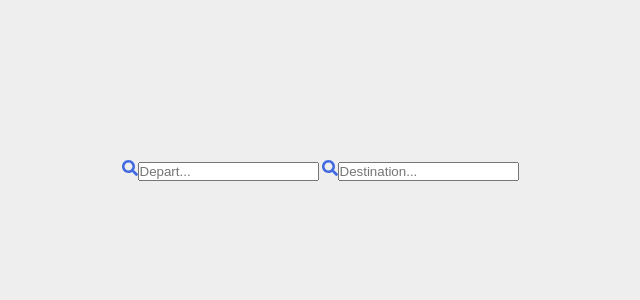
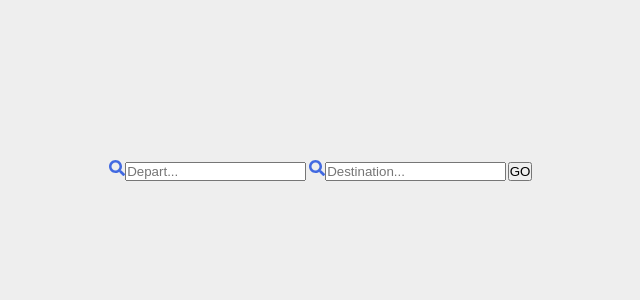
Before and after one commit to adarshm11/airline-tracker, a React (Create React App) app in the folder airline-tracker/: page / in a window 1280 px wide. Shown: the top 300 px of the page, without its empty margins (320-960 px from the left). Built offline with nearby package versions, Linux system fonts and the light colour scheme.

Commit message:
Fixed bug where opening of dropdown menu altered positions of other elements

```diff
--- a/airline-tracker/src/SearchUI.css
+++ b/airline-tracker/src/SearchUI.css
@@ -1,4 +1,5 @@
 .search-bar-container {
+    position: relative;
     padding-top: 20vh;
     width: 10%;
     margin: auto;
@@ -7,3 +8,8 @@
     align-items: center;
     min-width: 200px;
 }
+
+.search-bar-button {
+    position: relative;
+    display: inline-block;
+}
--- a/airline-tracker/src/SearchUI.js
+++ b/airline-tracker/src/SearchUI.js
@@ -17,6 +17,9 @@ function SearchUI() {
                 <SearchBar setResults={setResults2} searchType="Destination..." />
                 <SearchResults results={results2} />
             </div>
+            <div className="search-bar-button">
+                <button type="button">GO</button>
+            </div>
         </div>
 
     )
--- a/airline-tracker/src/search-ui-components/SearchResults.css
+++ b/airline-tracker/src/search-ui-components/SearchResults.css
@@ -8,4 +8,5 @@
     margin-top: 1rem;
     max-height: 300px;
     overflow-y: scroll;
+    position: absolute;
 }
```
Also changed, not shown: airline-tracker/src/index.js (+0 -30 lines).
